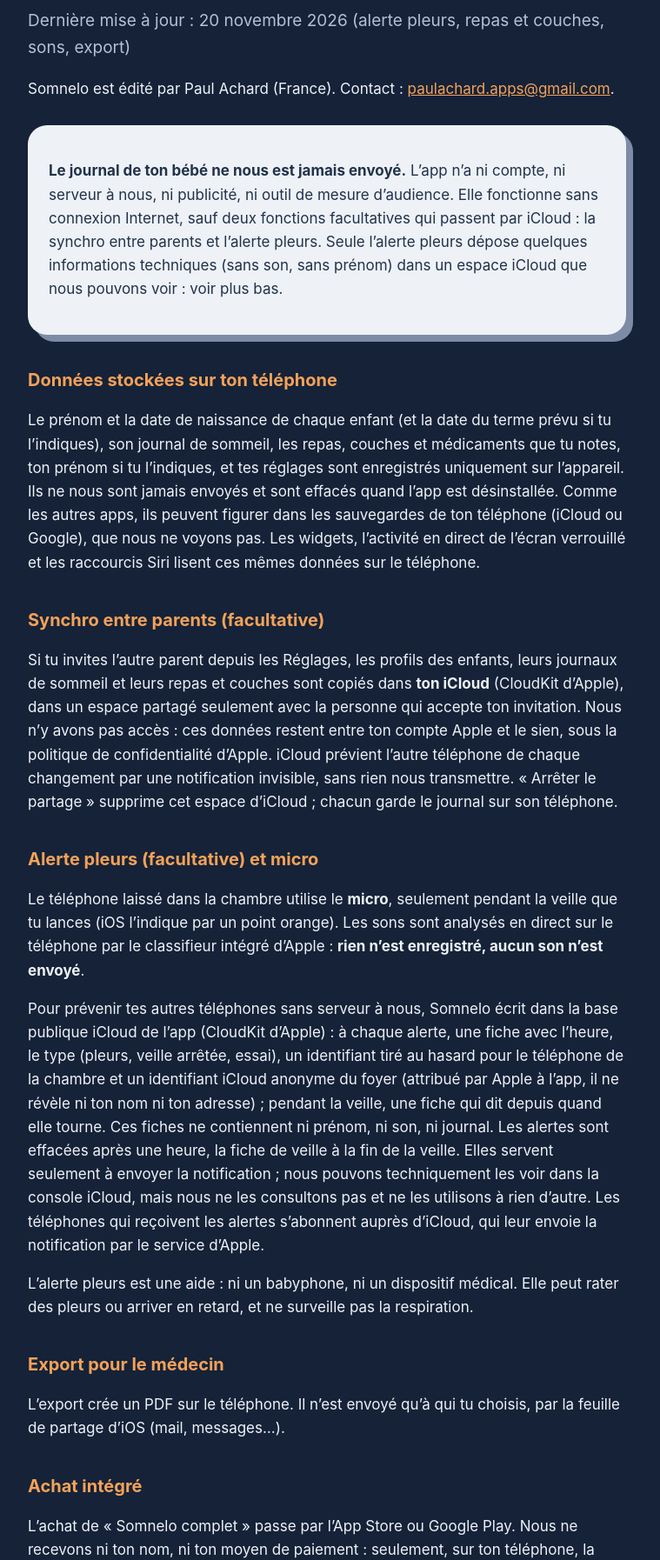
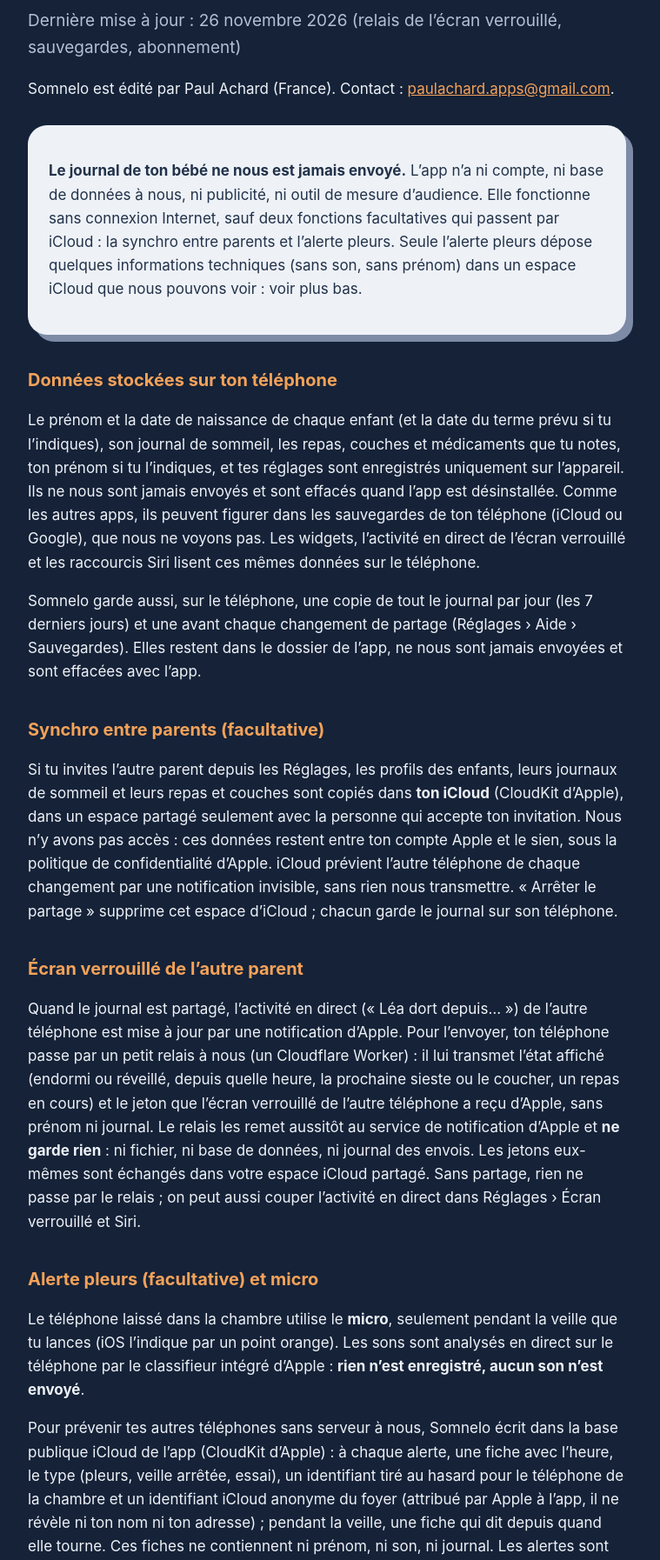
Before and after one commit to paul-achard/paul-achard.github.io, a plain HTML site: page somnelo/confidentialite.html in a window 1280 px wide. Shown: the part 214-2008 px from the top of the page at 87% size, without its empty margins (264-1023 px from the left). Drawn offline with Linux system fonts and the light colour scheme.

Commit message:
Somnelo : relais de l’écran verrouillé, sauvegardes, abonnement (#13)
* Somnelo : confidentialité et assistance à jour (alerte pleurs, micro, repas, export)

Co-Authored-By: Claude Opus 5.5 <noreply@anthropic.com>
Claude-Session: https://claude.ai/code/session_01UzVbQHWf33WAe28pqrGfYM

* Somnelo : alertes pleurs dans l’iCloud du journal, seule la veille reste dans la base publique

Co-Authored-By: Claude Opus 5.5 <noreply@anthropic.com>
Claude-Session: https://claude.ai/code/session_01UzVbQHWf33WAe28pqrGfYM

* Somnelo : l’alerte pleurs repasse par la base publique (défait #11)

Co-Authored-By: Claude Opus 5.5 <noreply@anthropic.com>
Claude-Session: https://claude.ai/code/session_01UzVbQHWf33WAe28pqrGfYM

* Somnelo : relais de l’écran verrouillé, sauvegardes, abonnement

Co-Authored-By: Claude Opus 5.5 <noreply@anthropic.com>
Claude-Session: https://claude.ai/code/session_01UzVbQHWf33WAe28pqrGfYM

---------

Co-authored-by: Claude <noreply@anthropic.com>

```diff
--- a/somnelo/confidentialite.html
+++ b/somnelo/confidentialite.html
@@ -4,21 +4,24 @@
 <body><main>
 <span class="pill">SOMNELO</span>
 <h1>Politique de <span>confidentialité</span></h1>
-<p class="lead">Dernière mise à jour : 20 novembre 2026 (alerte pleurs, repas et couches, sons, export)</p>
+<p class="lead">Dernière mise à jour : 26 novembre 2026 (relais de l’écran verrouillé, sauvegardes, abonnement)</p>
 <p>Somnelo est édité par Paul Achard (France). Contact : <a href="mailto:paulachard.apps@gmail.com">paulachard.apps@gmail.com</a>.</p>
-<div class="card"><p><strong>Le journal de ton bébé ne nous est jamais envoyé.</strong> L’app n’a ni compte, ni serveur à nous, ni publicité, ni outil de mesure d’audience. Elle fonctionne sans connexion Internet, sauf deux fonctions facultatives qui passent par iCloud : la synchro entre parents et l’alerte pleurs. Seule l’alerte pleurs dépose quelques informations techniques (sans son, sans prénom) dans un espace iCloud que nous pouvons voir : voir plus bas.</p></div>
+<div class="card"><p><strong>Le journal de ton bébé ne nous est jamais envoyé.</strong> L’app n’a ni compte, ni base de données à nous, ni publicité, ni outil de mesure d’audience. Elle fonctionne sans connexion Internet, sauf deux fonctions facultatives qui passent par iCloud : la synchro entre parents et l’alerte pleurs. Seule l’alerte pleurs dépose quelques informations techniques (sans son, sans prénom) dans un espace iCloud que nous pouvons voir : voir plus bas.</p></div>
 <h2>Données stockées sur ton téléphone</h2>
 <p>Le prénom et la date de naissance de chaque enfant (et la date du terme prévu si tu l’indiques), son journal de sommeil, les repas, couches et médicaments que tu notes, ton prénom si tu l’indiques, et tes réglages sont enregistrés uniquement sur l’appareil. Ils ne nous sont jamais envoyés et sont effacés quand l’app est désinstallée. Comme les autres apps, ils peuvent figurer dans les sauvegardes de ton téléphone (iCloud ou Google), que nous ne voyons pas. Les widgets, l’activité en direct de l’écran verrouillé et les raccourcis Siri lisent ces mêmes données sur le téléphone.</p>
+<p>Somnelo garde aussi, sur le téléphone, une copie de tout le journal par jour (les 7 derniers jours) et une avant chaque changement de partage (Réglages › Aide › Sauvegardes). Elles restent dans le dossier de l’app, ne nous sont jamais envoyées et sont effacées avec l’app.</p>
 <h2>Synchro entre parents (facultative)</h2>
 <p>Si tu invites l’autre parent depuis les Réglages, les profils des enfants, leurs journaux de sommeil et leurs repas et couches sont copiés dans <strong>ton iCloud</strong> (CloudKit d’Apple), dans un espace partagé seulement avec la personne qui accepte ton invitation. Nous n’y avons pas accès : ces données restent entre ton compte Apple et le sien, sous la politique de confidentialité d’Apple. iCloud prévient l’autre téléphone de chaque changement par une notification invisible, sans rien nous transmettre. « Arrêter le partage » supprime cet espace d’iCloud ; chacun garde le journal sur son téléphone.</p>
+<h2>Écran verrouillé de l’autre parent</h2>
+<p>Quand le journal est partagé, l’activité en direct (« Léa dort depuis… ») de l’autre téléphone est mise à jour par une notification d’Apple. Pour l’envoyer, ton téléphone passe par un petit relais à nous (un Cloudflare Worker) : il lui transmet l’état affiché (endormi ou réveillé, depuis quelle heure, la prochaine sieste ou le coucher, un repas en cours) et le jeton que l’écran verrouillé de l’autre téléphone a reçu d’Apple, sans prénom ni journal. Le relais les remet aussitôt au service de notification d’Apple et <strong>ne garde rien</strong> : ni fichier, ni base de données, ni journal des envois. Les jetons eux-mêmes sont échangés dans votre espace iCloud partagé. Sans partage, rien ne passe par le relais ; on peut aussi couper l’activité en direct dans Réglages › Écran verrouillé et Siri.</p>
 <h2>Alerte pleurs (facultative) et micro</h2>
 <p>Le téléphone laissé dans la chambre utilise le <strong>micro</strong>, seulement pendant la veille que tu lances (iOS l’indique par un point orange). Les sons sont analysés en direct sur le téléphone par le classifieur intégré d’Apple : <strong>rien n’est enregistré, aucun son n’est envoyé</strong>.</p>
 <p>Pour prévenir tes autres téléphones sans serveur à nous, Somnelo écrit dans la base publique iCloud de l’app (CloudKit d’Apple) : à chaque alerte, une fiche avec l’heure, le type (pleurs, veille arrêtée, essai), un identifiant tiré au hasard pour le téléphone de la chambre et un identifiant iCloud anonyme du foyer (attribué par Apple à l’app, il ne révèle ni ton nom ni ton adresse) ; pendant la veille, une fiche qui dit depuis quand elle tourne. Ces fiches ne contiennent ni prénom, ni son, ni journal. Les alertes sont effacées après une heure, la fiche de veille à la fin de la veille. Elles servent seulement à envoyer la notification ; nous pouvons techniquement les voir dans la console iCloud, mais nous ne les consultons pas et ne les utilisons à rien d’autre. Les téléphones qui reçoivent les alertes s’abonnent auprès d’iCloud, qui leur envoie la notification par le service d’Apple.</p>
 <p>L’alerte pleurs est une aide : ni un babyphone, ni un dispositif médical. Elle peut rater des pleurs ou arriver en retard, et ne surveille pas la respiration.</p>
 <h2>Export pour le médecin</h2>
 <p>L’export crée un PDF sur le téléphone. Il n’est envoyé qu’à qui tu choisis, par la feuille de partage d’iOS (mail, messages…).</p>
-<h2>Achat intégré</h2>
-<p>L’achat de « Somnelo complet » passe par l’App Store ou Google Play. Nous ne recevons ni ton nom, ni ton moyen de paiement : seulement, sur ton téléphone, la confirmation que l’achat est fait.</p>
+<h2>Abonnement et achat</h2>
+<p>« Somnelo complet » (à l’année, au mois ou à vie) s’achète par l’App Store ou Google Play. Nous ne recevons ni ton nom, ni ton moyen de paiement : seulement, sur ton téléphone, la confirmation de l’achat ou de l’abonnement en cours. L’abonnement se gère et s’annule dans les réglages de ton compte Apple ou Google.</p>
 <h2>Rappels, sons et avis</h2>
 <p>Les rappels de sieste sont des notifications programmées sur le téléphone lui-même. Les sons pour endormir sont générés par le téléphone, sans rien télécharger. La demande d’avis passe par la fenêtre de l’App Store ; « Envoyer une suggestion » ouvre ton app de mail.</p>
 <h2>Santé</h2>
```
Also changed, not shown: somnelo/index.html (+2 -0 lines).
